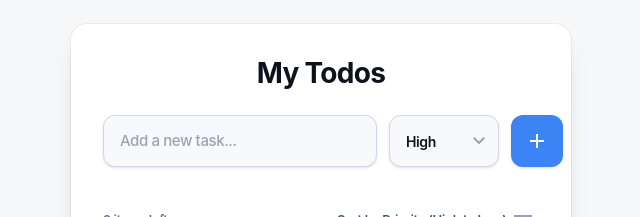
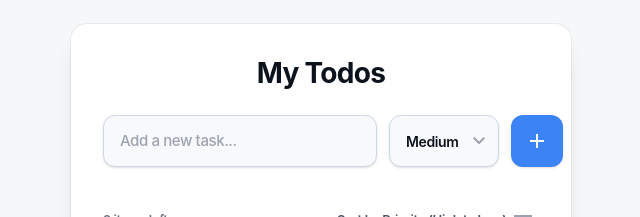
Before and after one commit to coldrain-f/todo-fullstack, a React (Vite) app: page / in a window 1280 px wide. Shown: the top 217 px of the page, without its empty margins (319-959 px from the left). Built offline with nearby package versions, Linux system fonts and the light colour scheme.

Commit message:
Implement task input and priority selection in TodoInput component

```diff
--- a/src/components/TodoInput.jsx
+++ b/src/components/TodoInput.jsx
@@ -1,4 +1,13 @@
+import { useState } from "react";
+
 function TodoInput() {
+    const [task, setTask] = useState("");
+    const [priority, setPriority] = useState("Medium");
+
+    const handleAddTask = () => {
+        alert(`New Task: ${task}, Priority: ${priority}`);
+    }
+
     return (
         <>
             <div className="px-8 pb-6">
@@ -7,18 +16,30 @@ function TodoInput() {
                         type="text"
                         className="flex-1 bg-[#f8f9fc] border border-[#ced8e8] rounded-xl px-4 py-3.5 text-[15px] text-[#0d131c] placeholder:text-[#9ca3af] focus:outline-none focus:ring-2 focus:ring-[#3c83f6]/20 focus:border-[#3c83f6] transition-all shadow-sm font-medium"
                         placeholder="Add a new task..."
+                        value={task}
+                        onChange={(e) => setTask(e.target.value)}
+                        onKeyDown={(e) => {
+                            if (e.code === "Enter") {
+                                handleAddTask();
+                            }
+                        }}
                     />
                     <div className="relative w-[110px] shrink-0">
-                        <select className="w-full h-full appearance-none bg-[#f8f9fc] border border-[#ced8e8] rounded-xl pl-4 pr-8 py-3.5 text-[14px] font-semibold text-[#0d131c] focus:outline-none focus:ring-2 focus:ring-[#3c83f6]/20 focus:border-[#3c83f6] transition-all shadow-sm cursor-pointer">
-                            <option value="high">High</option>
-                            <option value="medium">Medium</option>
-                            <option value="low">Low</option>
+                        <select className="w-full h-full appearance-none bg-[#f8f9fc] border border-[#ced8e8] rounded-xl pl-4 pr-8 py-3.5 text-[14px] font-semibold text-[#0d131c] focus:outline-none focus:ring-2 focus:ring-[#3c83f6]/20 focus:border-[#3c83f6] transition-all shadow-sm cursor-pointer"
+                            value={priority}
+                            onChange={(e) => setPriority(e.target.value)}
+                        >
+                            <option value="High">High</option>
+                            <option value="Medium">Medium</option>
+                            <option value="Low">Low</option>
                         </select>
                         <div className="absolute inset-y-0 right-0 flex items-center px-2 pointer-events-none">
                             <span className="material-symbols-outlined text-gray-400 text-[20px]">expand_more</span>
                         </div>
                     </div>
-                    <button className="flex items-center justify-center h-[52px] w-[52px] bg-[#3c83f6] hover:bg-blue-600 text-white rounded-xl transition-colors shadow-sm active:scale-95 shrink-0">
+                    <button className="flex items-center justify-center h-[52px] w-[52px] bg-[#3c83f6] hover:bg-blue-600 text-white rounded-xl transition-colors shadow-sm active:scale-95 shrink-0"
+                        onClick={handleAddTask}
+                    >
                         <span className="material-symbols-outlined text-[26px]">add</span>
                     </button>
                 </div>
```
